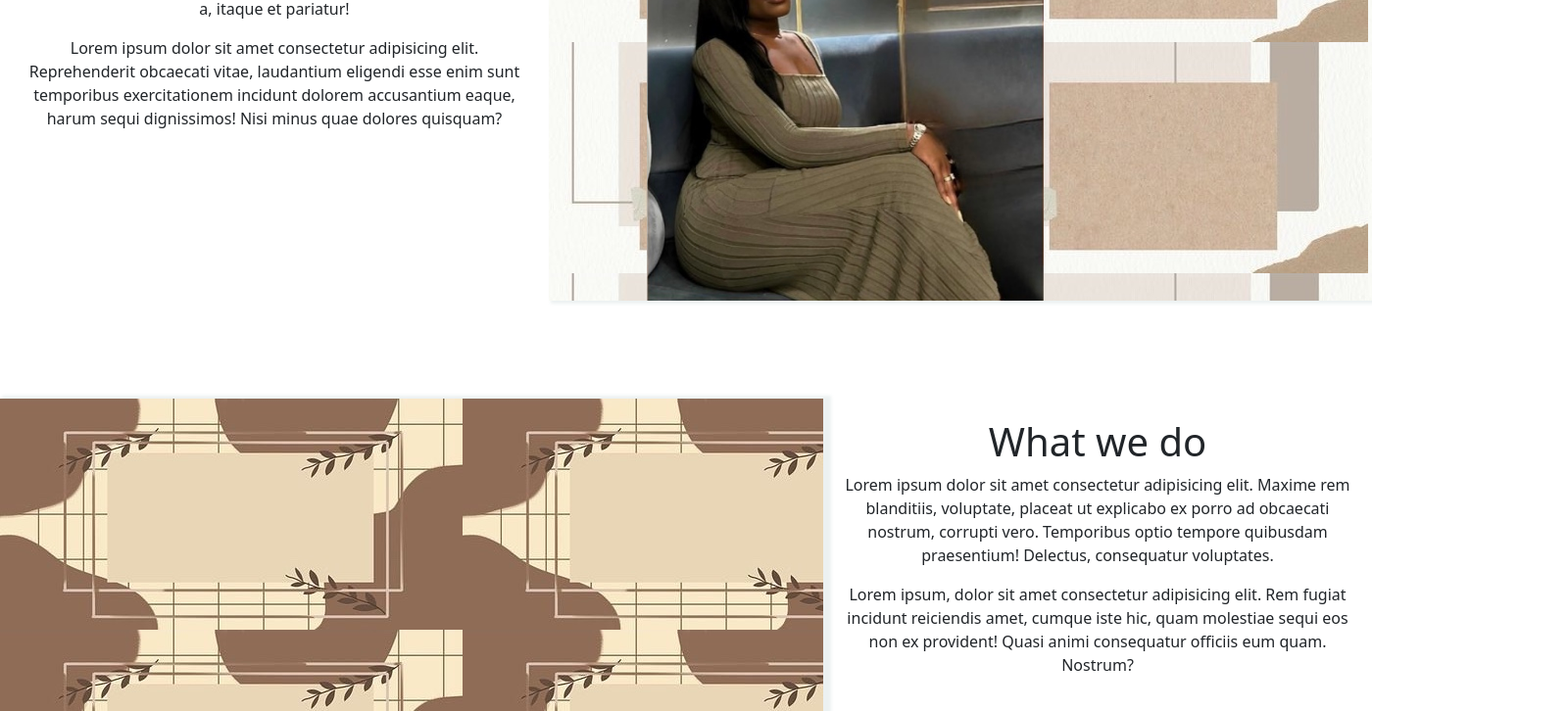
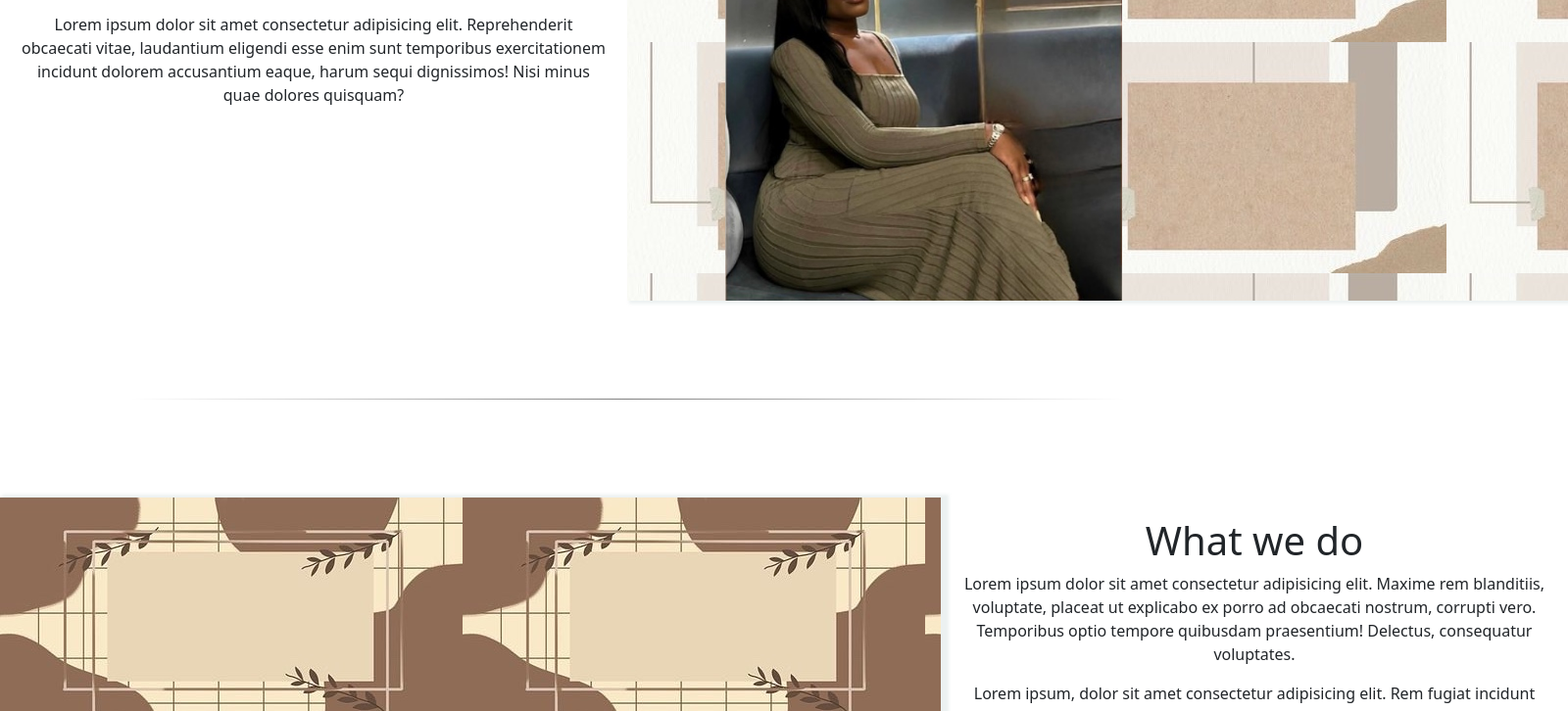
Before and after one commit to giordanobruno01/Lounique-Portfolio, a plain HTML site: page index.html in a window 1280 px wide. Shown: the part 826-1552 px from the top of the page at 98% size, 1600 px wide, since content can reach past the window. Drawn offline with nearby package versions, Linux system fonts and the light colour scheme.

Commit message:
more details

```diff
--- a/index.html
+++ b/index.html
@@ -88,6 +88,7 @@
             </div>
 
         </div>
+        <div class="fade_rule"></div>
         <div id="p3">
             <div id="p3-left">
 
@@ -102,6 +103,8 @@
                     Nostrum?</p>
             </div>
         </div>
+        <div class="fade_rule"></div>
+
         <div id="p4">
             <div class="card" style="width: 20%;">
                 <img src="media/logo-small.jpg" class="card-img-top" alt="cards">
--- a/style.css
+++ b/style.css
@@ -37,8 +37,8 @@ main {
   margin-top: auto;
   margin:0;
 }
-footer {
-  height: 80px;
+#footer {
+  height: 250px;
 }
 .info {
   height: 500px;
@@ -50,10 +50,11 @@ footer {
   margin-right: auto;
   box-shadow: 5px 0px 3px 3px rgba(153, 178, 181, 0.19);
   margin-bottom: 100px;
+  width: 100%;
 }
 
 #p2 {
-  width: 1400px;
+  width: 1600px;
   height: 500px;
   background-image: url(media/backdrop-background-beige-blank.jpg);
   background-size: cover;
@@ -61,6 +62,7 @@ footer {
   /* box-shadow: 5px 0px 3px 3px rgba(153, 178, 181, 0.19); */
   margin-left: auto;
   margin-right: auto;
+  margin-bottom: 100px;
 }
 #p2-left {
   text-align: center;
@@ -79,10 +81,22 @@ footer {
   float: right;
     box-shadow: 5px 0px 3px 3px rgba(153, 178, 181, 0.19);
 }
+.fade_rule {
+        height: 1px;
+        background-color: #E6E6E6;
+        width: 66.0em;
+        margin: 0 auto;
+        background-image: linear-gradient(left , white 2%, #E6E6E6 50%, white 98%);
+        background-image: -o-linear-gradient(left , white 2%, #E6E6E6 50%, white 98%);
+        background-image: -moz-linear-gradient(left , white 2%, #E6E6E6 50%, white 98%);
+        background-image: -webkit-linear-gradient(left , white 2%, #E6E6E6 50%, white 98%);
+        background-image: -ms-linear-gradient(left , white 2%, #E6E6E6 50%, white 98%);
+        background-image: -webkit-gradient( linear, left bottom, right bottom, color-stop(0.02, white), color-stop(0.5, gray), color-stop(0.98, white) );
+}
 #p3 {
   margin-top: 100px;
   margin-bottom: 100px;
-  width: 1400px;
+  width: 1600px;
   height: 500px;
 
   /* box-shadow: 5px 0px 3px 3px rgba(153, 178, 181, 0.19); */
@@ -113,6 +127,7 @@ footer {
   box-shadow: 5px 0px 3px 3px rgba(153, 178, 181, 0.19);
   margin-left: auto;
   margin-right: auto;
+  margin-top: 100px;
 }
 .card {
   display: block;
```
